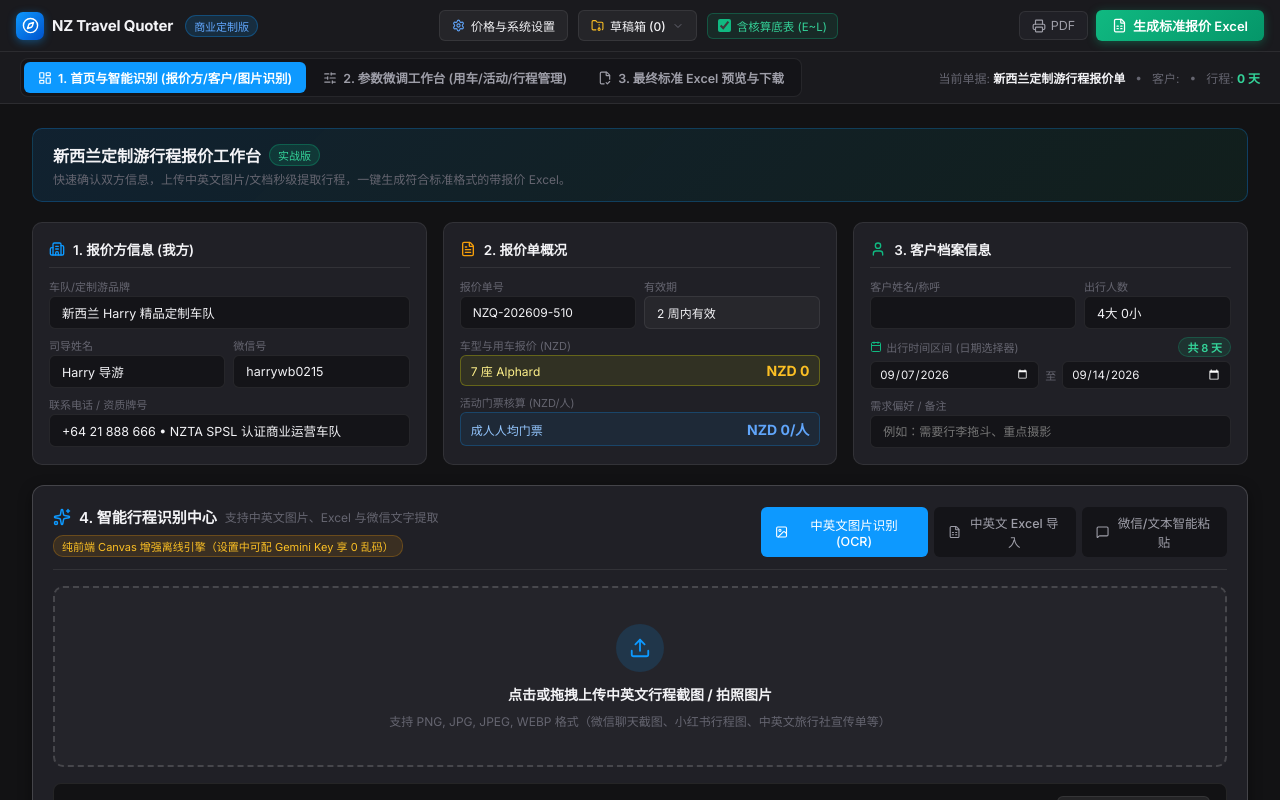
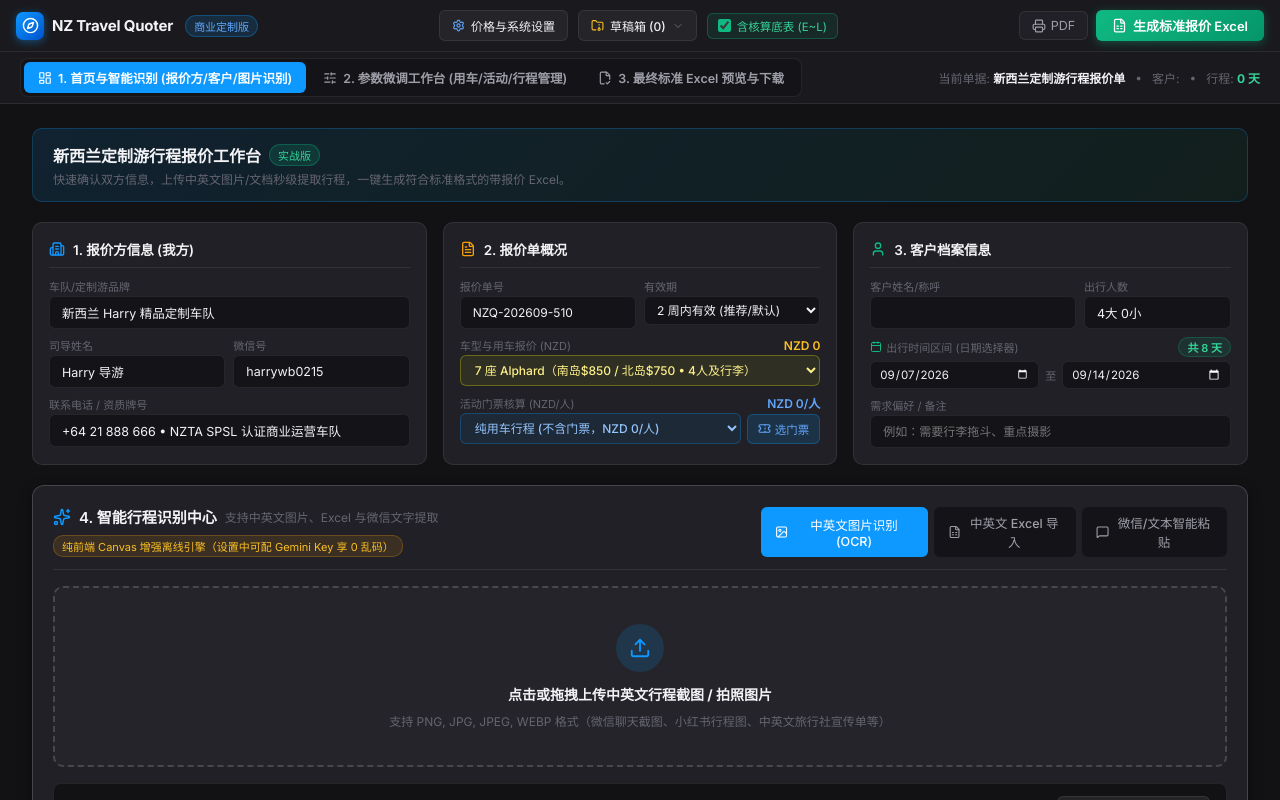
Before and after one commit to harrywb0215/nz-travel-quoter, a React (Vite) app: page / in a window 1280 px wide. Built offline with nearby package versions, Linux system fonts and the light colour scheme.

Commit message:
feat: 报价单概况升级-有效期下拉选择、车型关联系统设置下拉联动重算、活动门票快捷套餐下拉选择

```diff
--- a/src/App.tsx
+++ b/src/App.tsx
@@ -180,6 +180,7 @@ export function App() {
           onSwitchToPreview={() => setViewMode('preview')}
           onSwitchToEditor={() => setViewMode('editor')}
           onExportExcel={handleExportExcel}
+          onOpenActivityLibrary={() => setIsLibraryOpen(true)}
         />
       )}
 
--- a/src/components/Dashboard/OverviewDashboard.tsx
+++ b/src/components/Dashboard/OverviewDashboard.tsx
@@ -16,7 +16,9 @@ import {
   Eye,
   AlertCircle,
   Loader2,
-  RefreshCw
+  RefreshCw,
+  Ticket,
+  Car
 } from 'lucide-react';
 import type { QuoteDocument, QuoterInfo, ClientInfo, QuoteMeta, ItineraryItem } from '../../types/itinerary';
 import { recognizeItineraryFromImage, parsePlainTextToItinerary } from '../../utils/imageOcrParser';
@@ -25,12 +27,65 @@ import { loadSystemConfig } from '../../utils/storage';
 import { parseItineraryWithGeminiVision } from '../../utils/geminiVisionParser';
 import { autoCalculateCostBreakdown } from '../../utils/costCalculator';
 
+// 常用经典活动套票预设（方便导游一键极速选定）
+const PRESET_ACTIVITY_PACKAGES = [
+  {
+    id: 'none',
+    name: '纯用车行程 (不含门票，NZD 0/人)',
+    adultPrice: 0,
+    activities: [] as string[],
+    customText: '暂不含门票与自选玩乐项目（纯用车包车服务）',
+  },
+  {
+    id: 'classic-4',
+    name: '经典必游 4 项套餐 (NZD 469/人)',
+    adultPrice: 469,
+    activities: [
+      '霍比特村游览',
+      '怀托摩萤火虫洞',
+      'TSS 游湖',
+      '天空缆车',
+    ],
+    customText: '霍比特村游览；怀托摩萤火虫洞；TSS 游湖；天空缆车',
+  },
+  {
+    id: 'south-deep',
+    name: '南岛深度自然套票 (NZD 850/人)',
+    adultPrice: 850,
+    activities: [
+      '凯库拉观鲸',
+      '塔斯曼冰河探险',
+      '峡湾游轮 + 游轮自助',
+      '出海看海豚',
+      '天空缆车',
+    ],
+    customText: '凯库拉观鲸；塔斯曼冰河探险；峡湾游轮 + 游轮自助；出海看海豚；天空缆车',
+  },
+  {
+    id: 'full-luxury',
+    name: '全套 8 项轻奢游玩套餐 (NZD 2,080/人)',
+    adultPrice: 2080,
+    activities: [
+      '凯库拉观鲸',
+      'Alpacas farm',
+      '直升机飞峡湾 + 峡湾游轮+ 午餐（餐盒）',
+      '山顶缆车',
+      'TSS 游湖',
+      '霍比特村游览',
+      'Wai O Tapu 地热公园门票',
+      '怀托摩萤火虫洞',
+    ],
+    customText: '凯库拉观鲸，Alpacas farm， 直升机飞峡湾 + 峡湾游轮+ 午餐（餐盒）；山顶缆车；TSS 游湖；霍比特村游览，Wai O Tapu 地热公园门票；怀托摩萤火虫洞',
+  },
+];
+
 interface OverviewDashboardProps {
   quoteDoc: QuoteDocument;
   onUpdateDoc: (newDoc: QuoteDocument) => void;
   onSwitchToPreview: () => void;
   onSwitchToEditor: () => void;
   onExportExcel: () => void;
+  onOpenActivityLibrary?: () => void;
 }
 
 export const OverviewDashboard: React.FC<OverviewDashboardProps> = ({
@@ -39,6 +94,7 @@ export const OverviewDashboard: React.FC<OverviewDashboardProps> = ({
   onSwitchToPreview,
   onSwitchToEditor,
   onExportExcel,
+  onOpenActivityLibrary,
 }) => {
   const [ingestionTab, setIngestionTab] = useState<'image' | 'excel' | 'text'>('image');
   const [isOcrProcessing, setIsOcrProcessing] = useState(false);
@@ -89,6 +145,98 @@ export const OverviewDashboard: React.FC<OverviewDashboardProps> = ({
     onUpdateDoc({
       ...quoteDoc,
       quoteMeta: { ...quoteMeta, [field]: val },
+    });
+  };
+
+  const systemConfig = React.useMemo(() => loadSystemConfig(), []);
+
+  // 匹配当前活动门票选中的预设套餐
+  const currentActivityPackageId = React.useMemo(() => {
+    if (activityQuote.adultPrice === 0 && (!activityQuote.includedActivities || activityQuote.includedActivities.length === 0)) {
+      return 'none';
+    }
+    const matched = PRESET_ACTIVITY_PACKAGES.find(pkg =>
+      pkg.id !== 'none' && pkg.adultPrice === activityQuote.adultPrice
+    );
+    return matched ? matched.id : 'custom';
+  }, [activityQuote.adultPrice, activityQuote.includedActivities]);
+
+  // 1. 切换报价有效期（下拉框）并自动同步说明条款
+  const handleChangeExpiryWeeks = (weeks: number) => {
+    const textMap: Record<number, string> = {
+      0.5: '3天',
+      1: '1周',
+      2: '2周',
+      3: '3周',
+      4: '1个月',
+    };
+    const weeksText = textMap[weeks] || `${weeks}周`;
+
+    const updatedNotes = (vehicleQuote.notes || []).map(note => {
+      if (note.includes('有效期')) {
+        return `此报价有效期为 ${weeksText}，报价以最终航班时间为准，保留调整权利。`;
+      }
+      return note;
+    });
+
+    onUpdateDoc({
+      ...quoteDoc,
+      quoteMeta: {
+        ...quoteMeta,
+        expiryWeeks: weeks,
+      },
+      vehicleQuote: {
+        ...vehicleQuote,
+        notes: updatedNotes,
+      }
+    });
+  };
+
+  // 2. 切换车型并自动重新核算车费
+  const handleChangeVehicleModel = (newModel: string) => {
+    const sysConfig = loadSystemConfig();
+    const { updatedItinerary, totalCarPrice } = autoCalculateCostBreakdown(
+      itinerary,
+      newModel,
+      sysConfig
+    );
+    const updatedInclusions = (vehicleQuote.inclusions || []).map(inc => {
+      if (inc.startsWith('车：')) {
+        return `车：${newModel}，燃油，机场卡，车辆保险`;
+      }
+      return inc;
+    });
+
+    onUpdateDoc({
+      ...quoteDoc,
+      itinerary: updatedItinerary,
+      vehicleQuote: {
+        ...vehicleQuote,
+        vehicleModel: newModel,
+        totalPrice: totalCarPrice > 0 ? totalCarPrice : vehicleQuote.totalPrice,
+        carDays: updatedItinerary.filter(i => !i.noCar).length,
+        inclusions: updatedInclusions,
+      }
+    });
+  };
+
+  // 3. 切换活动门票套餐
+  const handleSelectActivityPackage = (pkgId: string) => {
+    if (pkgId === 'open-modal') {
+      onOpenActivityLibrary?.();
+      return;
+    }
+    const targetPkg = PRESET_ACTIVITY_PACKAGES.find(p => p.id === pkgId);
+    if (!targetPkg) return;
+
+    onUpdateDoc({
+      ...quoteDoc,
+      activityQuote: {
+        ...activityQuote,
+        adultPrice: targetPkg.adultPrice,
+        includedActivities: targetPkg.activities,
+        customActivityText: targetPkg.customText,
+      }
     });
   };
 
@@ -370,44 +518,121 @@ export const OverviewDashboard: React.FC<OverviewDashboardProps> = ({
               </div>
               <div>
                 <label style={{ fontSize: '11px', color: 'var(--text-dim)', display: 'block', marginBottom: '2px' }}>有效期</label>
-                <input
-                  type="text"
-                  value={`${quoteMeta?.expiryWeeks || 2} 周内有效`}
-                  readOnly
-                  style={{ width: '100%', fontSize: '12px', background: 'rgba(255,255,255,0.03)' }}
-                />
+                <select
+                  value={quoteMeta?.expiryWeeks ?? 2}
+                  onChange={(e) => handleChangeExpiryWeeks(Number(e.target.value))}
+                  style={{
+                    width: '100%',
+                    fontSize: '12px',
+                    padding: '5px 8px',
+                    borderRadius: '6px',
+                    background: 'var(--bg-input)',
+                    border: '1px solid var(--border-subtle)',
+                    color: 'var(--text-main)',
+                    cursor: 'pointer',
+                  }}
+                >
+                  <option value={0.5}>3 天内有效 (紧急/旺季)</option>
+                  <option value={1}>1 周内有效 (7天)</option>
+                  <option value={2}>2 周内有效 (推荐/默认)</option>
+                  <option value={3}>3 周内有效 (21天)</option>
+                  <option value={4}>1 个月内有效 (30天)</option>
+                </select>
               </div>
             </div>
 
             <div>
-              <label style={{ fontSize: '11px', color: 'var(--text-dim)', display: 'block', marginBottom: '2px' }}>车型与用车报价 (NZD)</label>
-              <div style={{
-                background: 'rgba(255, 255, 0, 0.08)',
-                border: '1px solid rgba(255, 255, 0, 0.25)',
-                borderRadius: '6px',
-                padding: '6px 10px',
-                display: 'flex',
-                justifyContent: 'space-between',
-                alignItems: 'center',
-              }}>
-                <span style={{ fontSize: '12px', color: '#fef08a' }}>{vehicleQuote.vehicleModel}</span>
-                <strong style={{ fontSize: '14px', color: '#fbbf24' }}>NZD {vehicleQuote.totalPrice.toLocaleString()}</strong>
+              <div style={{ display: 'flex', justifyContent: 'space-between', alignItems: 'center', marginBottom: '2px' }}>
+                <label style={{ fontSize: '11px', color: 'var(--text-dim)' }}>车型与用车报价 (NZD)</label>
+                <span style={{ fontSize: '12px', color: '#fbbf24', fontWeight: 600 }}>
+                  NZD {vehicleQuote.totalPrice.toLocaleString()}
+                </span>
+              </div>
+              <div style={{ position: 'relative' }}>
+                <select
+                  value={vehicleQuote.vehicleModel}
+                  onChange={(e) => handleChangeVehicleModel(e.target.value)}
+                  style={{
+                    width: '100%',
+                    fontSize: '12px',
+                    padding: '6px 10px',
+                    borderRadius: '6px',
+                    background: 'rgba(255, 255, 0, 0.07)',
+                    border: '1px solid rgba(255, 255, 0, 0.28)',
+                    color: '#fef08a',
+                    cursor: 'pointer',
+                    fontWeight: 500,
+                  }}
+                >
+                  {(systemConfig.vehicleList || []).map((v) => (
+                    <option key={v.id} value={v.name} style={{ background: '#1e293b', color: '#ffffff' }}>
+                      {v.name}（南岛${v.southIslandPrice} / 北岛${v.northIslandPrice} • {v.capacity}）
+                    </option>
+                  ))}
+                </select>
               </div>
             </div>
 
             <div>
-              <label style={{ fontSize: '11px', color: 'var(--text-dim)', display: 'block', marginBottom: '2px' }}>活动门票核算 (NZD/人)</label>
-              <div style={{
-                background: 'rgba(13, 153, 255, 0.08)',
-                border: '1px solid rgba(13, 153, 255, 0.25)',
-                borderRadius: '6px',
-                padding: '6px 10px',
-                display: 'flex',
-                justifyContent: 'space-between',
-                alignItems: 'center',
-              }}>
-                <span style={{ fontSize: '12px', color: '#93c5fd' }}>成人人均门票</span>
-                <strong style={{ fontSize: '14px', color: '#60a5fa' }}>NZD {activityQuote.adultPrice}/人</strong>
+              <div style={{ display: 'flex', justifyContent: 'space-between', alignItems: 'center', marginBottom: '2px' }}>
+                <label style={{ fontSize: '11px', color: 'var(--text-dim)' }}>活动门票核算 (NZD/人)</label>
+                <span style={{ fontSize: '12px', color: '#60a5fa', fontWeight: 600 }}>
+                  NZD {activityQuote.adultPrice}/人
+                </span>
+              </div>
+              <div style={{ display: 'flex', gap: '6px', alignItems: 'center' }}>
+                <select
+                  value={currentActivityPackageId}
+                  onChange={(e) => handleSelectActivityPackage(e.target.value)}
+                  style={{
+                    flex: 1,
+                    fontSize: '12px',
+                    padding: '6px 10px',
+                    borderRadius: '6px',
+                    background: 'rgba(13, 153, 255, 0.08)',
+                    border: '1px solid rgba(13, 153, 255, 0.28)',
+                    color: '#93c5fd',
+                    cursor: 'pointer',
+                    fontWeight: 500,
+                  }}
+                >
+                  {PRESET_ACTIVITY_PACKAGES.map((pkg) => (
+                    <option key={pkg.id} value={pkg.id} style={{ background: '#1e293b', color: '#ffffff' }}>
+                      {pkg.name}
+                    </option>
+                  ))}
+                  {currentActivityPackageId === 'custom' && (
+                    <option value="custom" style={{ background: '#1e293b', color: '#38bdf8' }}>
+                      自选组合 (已勾选 {activityQuote.includedActivities?.length || 0} 项，NZD {activityQuote.adultPrice}/人)
+                    </option>
+                  )}
+                  <option value="open-modal" style={{ background: '#0f172a', color: '#fbbf24', fontWeight: 600 }}>
+                    ⚙️ 自定义自由勾选... (打开门票库)
+                  </option>
+                </select>
+
+                <button
+                  type="button"
+                  onClick={() => onOpenActivityLibrary?.()}
+                  style={{
+                    background: 'rgba(13, 153, 255, 0.15)',
+                    border: '1px solid rgba(13, 153, 255, 0.3)',
+                    color: '#60a5fa',
+                    padding: '6px 10px',
+                    borderRadius: '6px',
+                    fontSize: '11.5px',
+                    fontWeight: 500,
+                    display: 'flex',
+                    alignItems: 'center',
+                    gap: '4px',
+                    cursor: 'pointer',
+                    whiteSpace: 'nowrap',
+                  }}
+                  title="打开活动门票库弹窗自由勾选微调"
+                >
+                  <Ticket size={13} />
+                  <span>选门票</span>
+                </button>
               </div>
             </div>
           </div>
```
